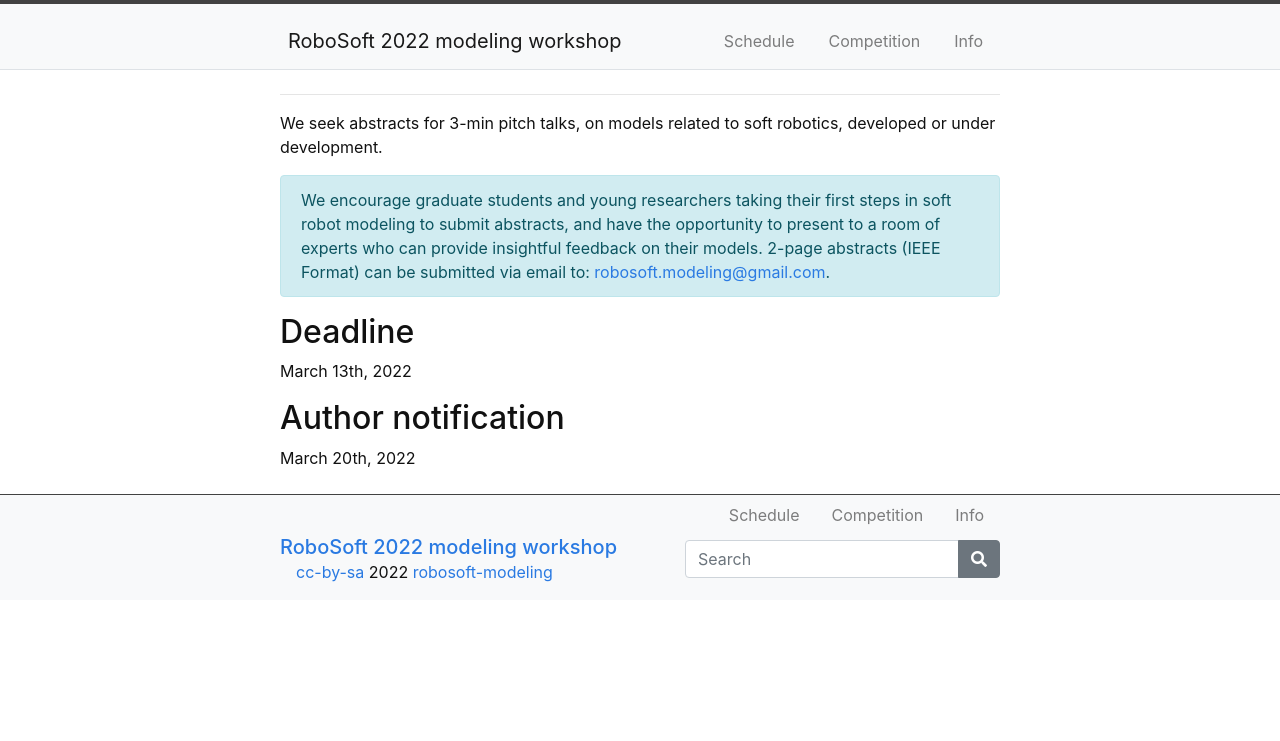
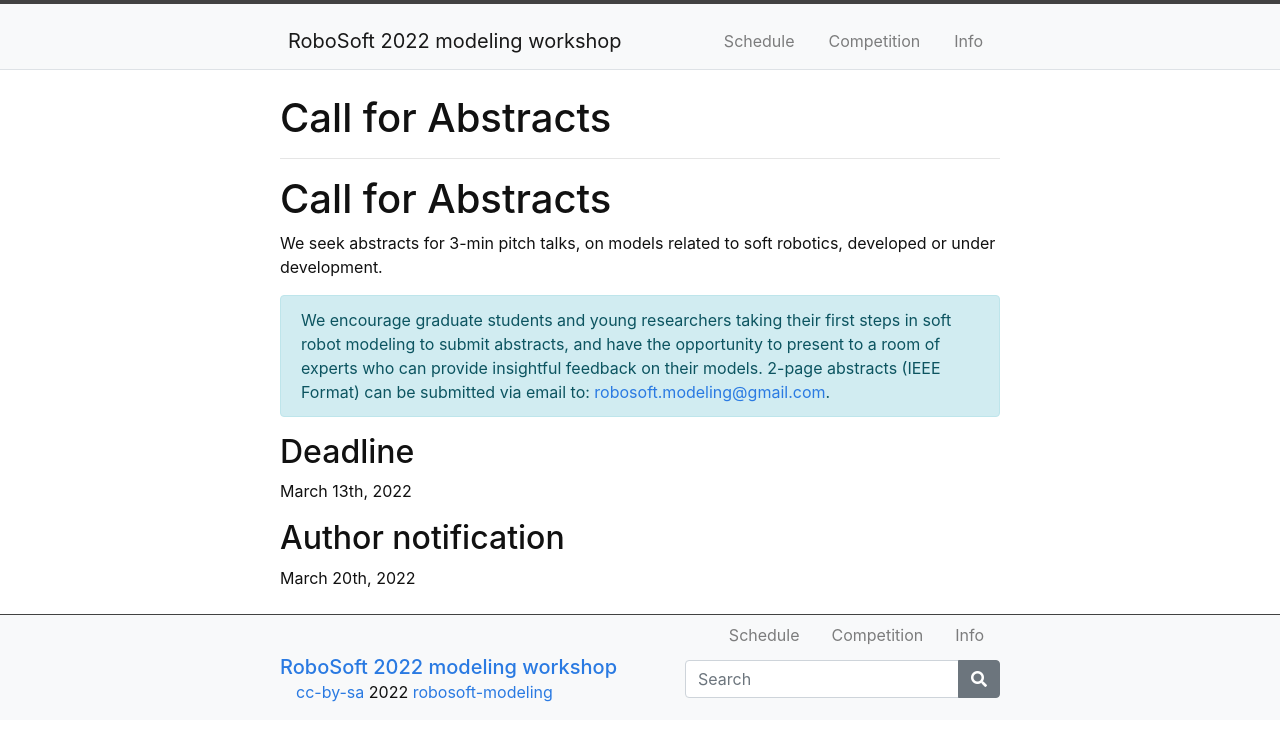
Before and after one commit to robosoft-modeling/robosoft-2022-workshop, a Jekyll site: the page built from content/4-call-for-abstracts.md, in a window 1280 px wide. Shown: the top 741 px of the page. Built offline with Jekyll 4.4.1, drawn with Linux system fonts in a browser that asks for light colours; our own code applies the rules of GitHub Pages for plain Markdown files.

Commit message:
Update 4-call-for-abstracts.md

```diff
--- a/content/4-call-for-abstracts.md
+++ b/content/4-call-for-abstracts.md
@@ -4,7 +4,7 @@
 
 description: > Call for Abstracts
 ---
-
+# Call for Abstracts
 We seek abstracts for 3-min pitch talks, on models related to soft robotics, developed or under development.
 
 {% capture source %}We encourage graduate students and young researchers taking their first steps in soft robot modeling to submit abstracts, and have the opportunity to present to a room of experts who can provide insightful feedback on their models.
```
